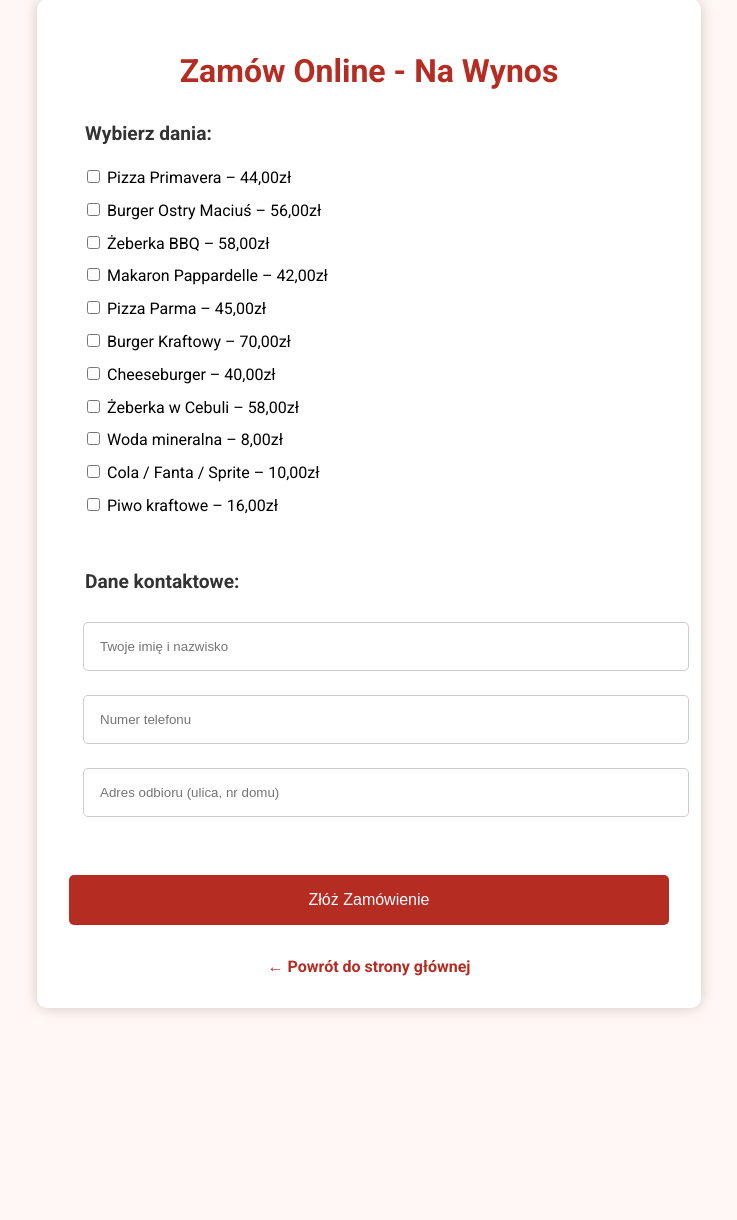
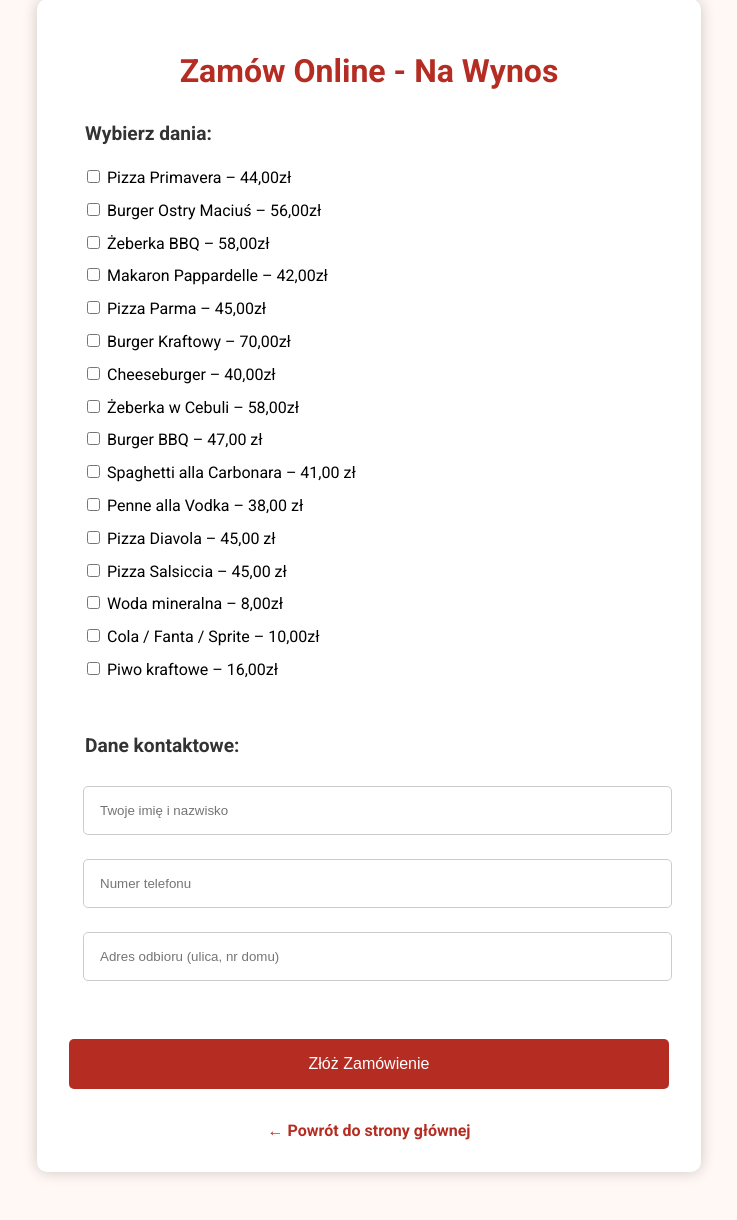
Before and after one commit to GGTeacherOP/Restauracja_Misiarz_Drega, a PHP site: page /zamowienie.html in a window 1280 px wide. Shown: the part 49-1269 px from the top of the page, without its empty margins (271-1008 px from the left). Before the commit the page ends 1062 px from the top, so only its background shows below. Run offline with PHP 8.4, Linux system fonts and the light colour scheme.

Commit message:
Aktualizacja ilości potraw do nowego menu

```diff
--- a/zamowienie.css
+++ b/zamowienie.css
@@ -43,7 +43,7 @@ body {
 
   input[type="text"],
   input[type="tel"] {
-    width: 100%;
+    width: 97%;
     padding: 1rem;
     margin-top: 0.5rem;
     margin-bottom: 1rem;
--- a/zamowienie.html
+++ b/zamowienie.html
@@ -22,6 +22,11 @@
         <label><input type="checkbox" name="dania[]" value="Burger Kraftowy"> Burger Kraftowy – 70,00zł</label>
         <label><input type="checkbox" name="dania[]" value="Cheeseburger"> Cheeseburger – 40,00zł</label>
         <label><input type="checkbox" name="dania[]" value="Żeberka w Cebuli"> Żeberka w Cebuli – 58,00zł</label>
+        <label><input type="checkbox" name="dania[]" value="Burger BBQ"> Burger BBQ – 47,00 zł</label>
+        <label><input type="checkbox" name="dania[]" value="Spaghetti alla Carbonara"> Spaghetti alla Carbonara – 41,00 zł</label>
+        <label><input type="checkbox" name="dania[]" value="Penne alla Vodka"> Penne alla Vodka – 38,00 zł</label>
+        <label><input type="checkbox" name="dania[]" value="Pizza Diavola "> Pizza Diavola – 45,00 zł</label>
+        <label><input type="checkbox" name="dania[]" value="Pizza Salsiccia"> Pizza Salsiccia – 45,00 zł</label>
         <label><input type="checkbox" name="dania[]" value="Woda mineralna"> Woda mineralna – 8,00zł</label>
         <label><input type="checkbox" name="dania[]" value="Cola / Fanta / Sprite"> Cola / Fanta / Sprite – 10,00zł</label>
         <label><input type="checkbox" name="dania[]" value="Piwo kraftowe"> Piwo kraftowe – 16,00zł</label>
```
